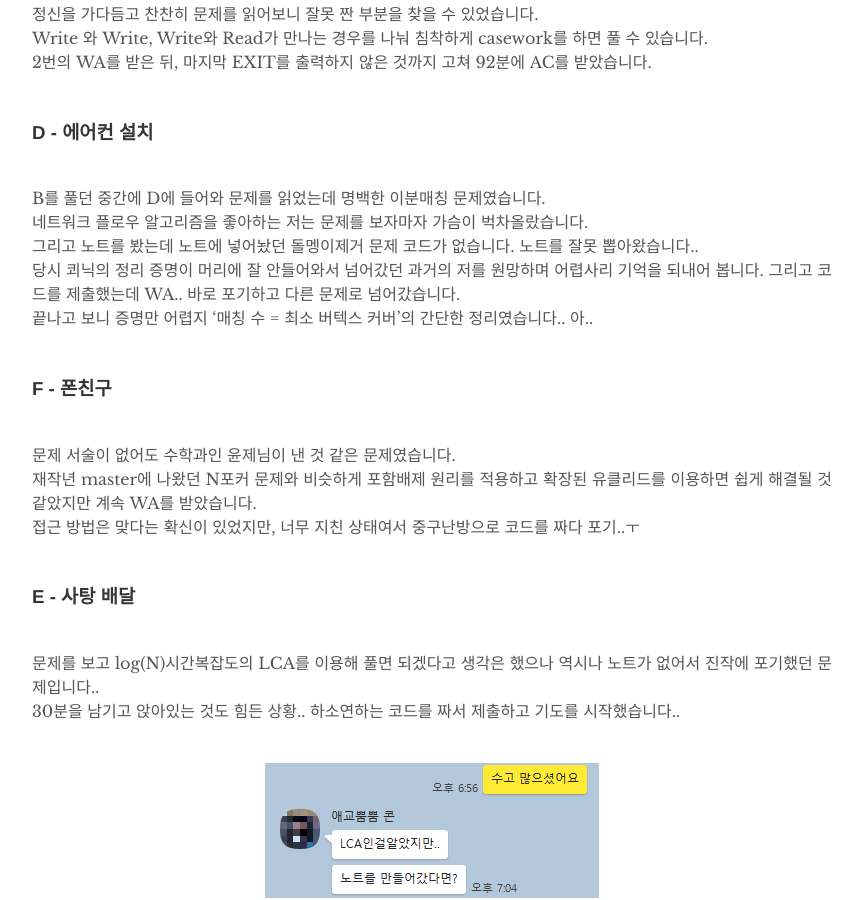
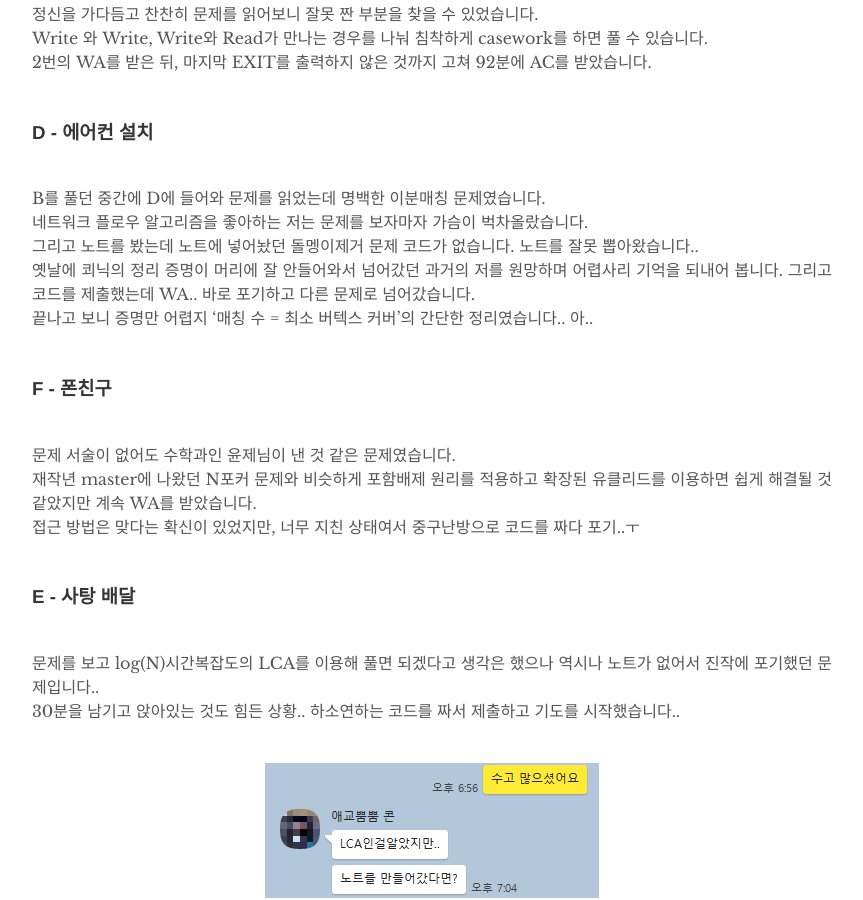
Before and after one commit to 1bin01/1bin01.github.io, a Jekyll site: the page built from _posts/2020-11-30-SPC2020.md, in a window 1280 px wide and 900 px high, scrolled down 2715 px. Shown: the whole window, without its empty margins (208-1071 px from the left). Built offline with Jekyll 4.4.1, drawn with Linux system fonts in a browser that asks for light colours; comment, search, counter and statistics services are not loaded; some of the changed text lies outside the part shown.

Commit message:
Update 2020-11-30-SPC2020.md

```diff
--- a/_posts/2020-11-30-SPC2020.md
+++ b/_posts/2020-11-30-SPC2020.md
@@ -31,7 +31,7 @@ tags: 일기
 
 <p align="center"><img src="/image/SPC_scoreboard.PNG" width="600" height="420"></p>
 <br>
-그리고 3솔(....?)로 2등을 했습니다!
+그리고 3솔(....)로 2등을 했습니다!(빈집털이에 성공하였습니다....)
 제게 정말 과분한 등수이지만 푼 문제 수를 보면 알 수 있듯이 정말 못했습니다. 특히 충분히 풀 수 있는 문제들을 풀지 못해서 정말 아쉬웠습니다.
 그래도 무사히 대회를 끝마쳤다는 생각에 안심이 됐습니다.
 <br>
@@ -63,7 +63,7 @@ Write 와 Write, Write와 Read가 만나는 경우를 나눠 침착하게 casewo
 B를 풀던 중간에 D에 들어와 문제를 읽었는데 명백한 이분매칭 문제였습니다.
 네트워크 플로우 알고리즘을 좋아하는 저는 문제를 보자마자 가슴이 벅차올랐습니다.
 그리고 노트를 봤는데 노트에 넣어놨던 돌멩이제거 문제 코드가 없습니다. 노트를 잘못 뽑아왔습니다..
-당시 쾨닉의 정리 증명이 머리에 잘 안들어와서 넘어갔던 과거의 저를 원망하며 어렵사리 기억을 되내어 봅니다. 그리고 코드를 제출했는데 WA.. 바로 포기하고 다른 문제로 넘어갔습니다.
+옛날에 쾨닉의 정리 증명이 머리에 잘 안들어와서 넘어갔던 과거의 저를 원망하며 어렵사리 기억을 되내어 봅니다. 그리고 코드를 제출했는데 WA.. 바로 포기하고 다른 문제로 넘어갔습니다.
 끝나고 보니 증명만 어렵지 '매칭 수 = 최소 버텍스 커버'의 간단한 정리였습니다.. 아..
 <br>
 ### F - 폰친구
```
